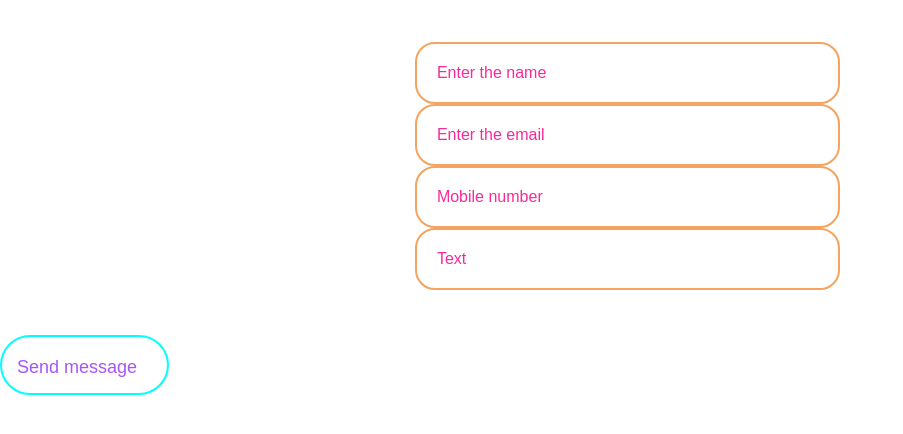
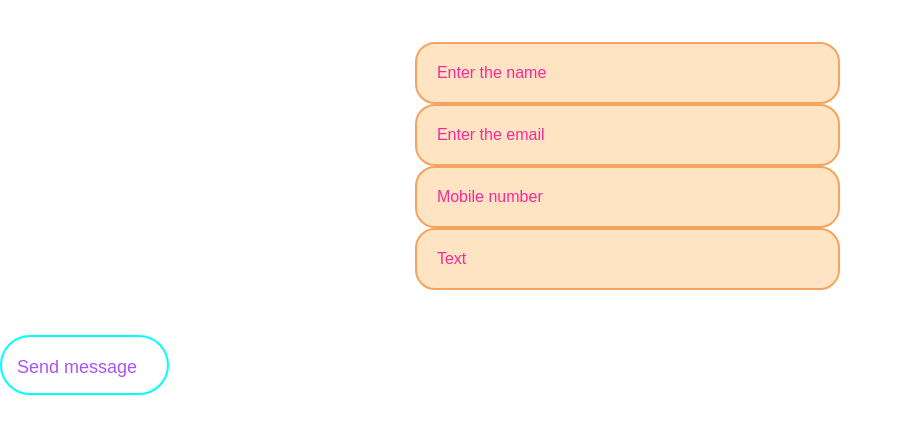
Before and after one commit to Madhavi-57/My-Portfolio, a plain HTML site: page contact.html in a window 1280 px wide. Shown: the part 114-548 px from the top of the page, without its empty margins (0-903 px from the left). Drawn offline with Linux system fonts and the light colour scheme.

Commit message:
Update style.css

```diff
--- a/style.css
+++ b/style.css
@@ -237,7 +237,9 @@ ul li a:hover{
 
 }
 
-
+input{
+    background-color:bisque;
+}
 .bro{
     text-align: center;
     background-color:#ffffff;
```
